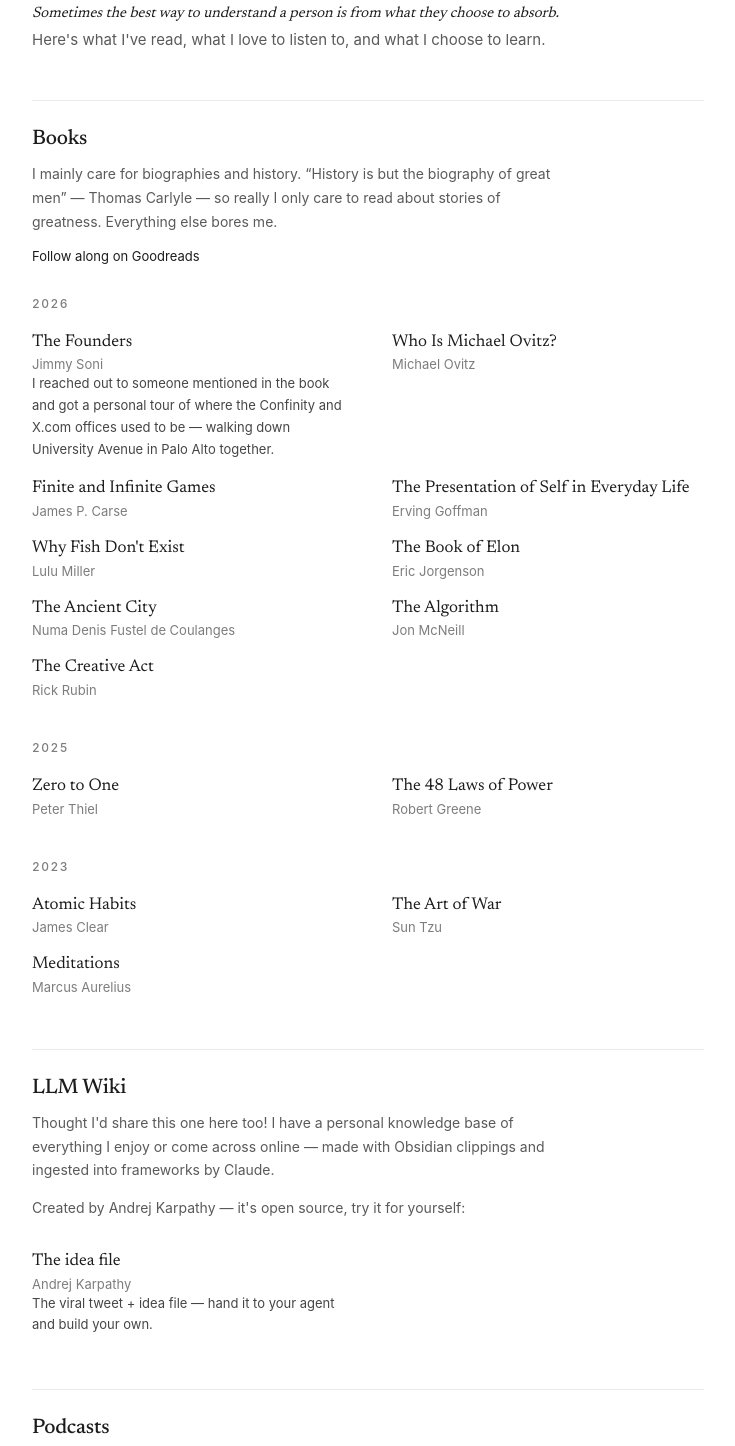
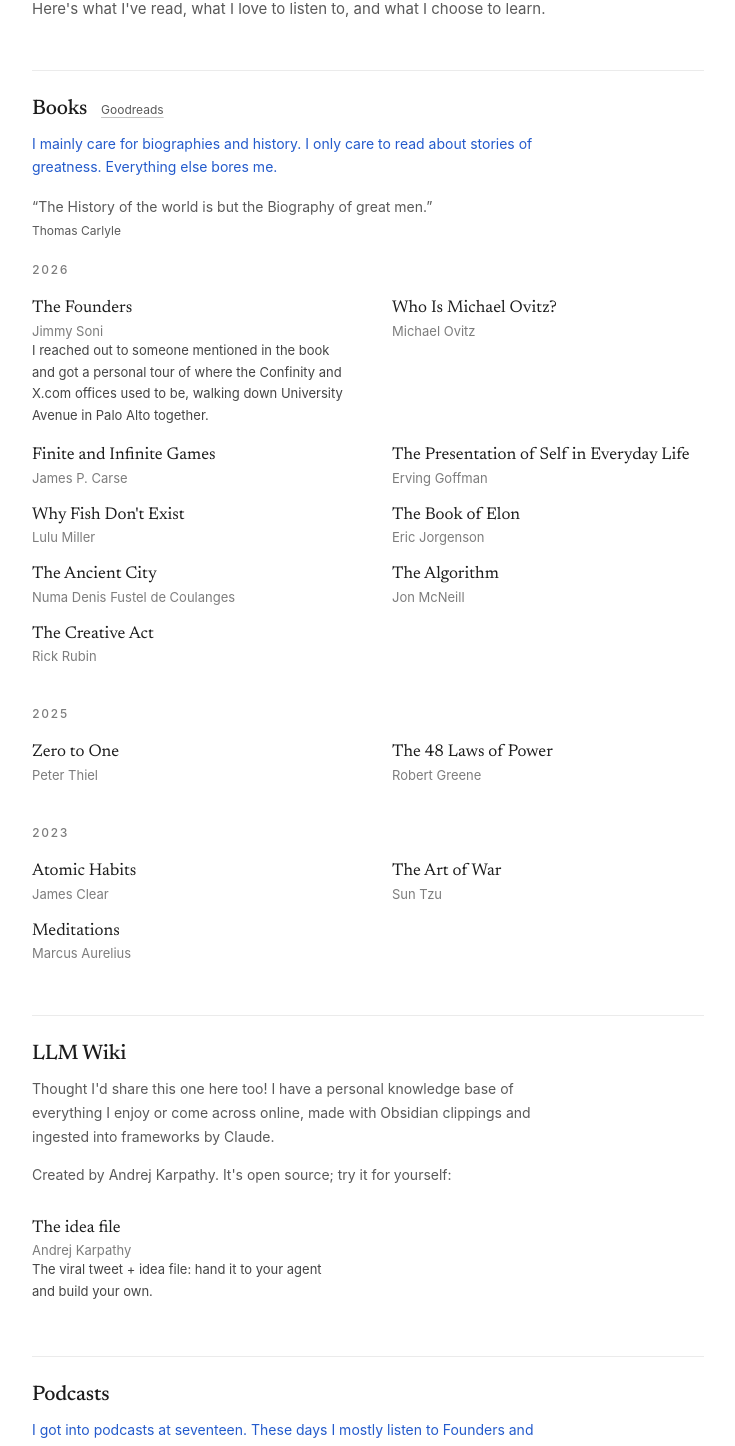
Before and after one commit to HenryAllen04/portfolio-site, a Next.js app: page / in a window 1280 px wide. Shown: the part 1113-2559 px from the top of the page, without its empty margins (272-1007 px from the left). Built offline with nearby package versions, Linux system fonts and the light colour scheme; a web font is replaced by a local one.

Commit message:
Tighten site copy and simplify the Books introduction (#5)

```diff
--- a/src/app/globals.css
+++ b/src/app/globals.css
@@ -1506,6 +1506,56 @@
   margin: 0 0 24px;
 }
 
+.diet-section-heading {
+  display: flex;
+  align-items: baseline;
+  flex-wrap: wrap;
+  gap: 8px 14px;
+  margin-bottom: 24px;
+}
+
+.diet-section-heading .diet-section-title {
+  margin-bottom: 0;
+}
+
+.diet-heading-link {
+  font-size: 12px;
+  color: var(--mono9);
+  text-decoration: underline;
+  text-underline-offset: 3px;
+  text-decoration-color: var(--mono6);
+}
+
+.diet-quote {
+  margin: -8px 0 24px;
+}
+
+.diet-quote p {
+  font-size: 14px;
+  line-height: 1.7;
+  color: var(--mono9);
+}
+
+.diet-quote footer {
+  margin-top: 4px;
+  padding: 0;
+  border: 0;
+  font-size: 12px;
+  color: var(--mono9);
+}
+
+.diet-quote cite {
+  font-style: normal;
+}
+
+.draft-copy {
+  color: #245bcc !important;
+}
+
+@media (prefers-color-scheme: dark) {
+  .draft-copy { color: #8aafff !important; }
+}
+
 .diet-blurb {
   font-size: 14px;
   line-height: 1.7;
--- a/src/app/page.tsx
+++ b/src/app/page.tsx
@@ -18,7 +18,7 @@
 ];
 
 const FACTS = [
-  "21 years old, British — yes I have the terrible accent and the great humour.",
+  "21 years old, British; yes I have the terrible accent and the great humour.",
   "Spent time recruiting for AI labs.",
   "Won many hackathons; also sold a company in a hackathon.",
   "I now enjoy getting to judge events like TreeHacks at Stanford!",
@@ -26,7 +26,6 @@
   "Never went to university.",
   "Got a job as an AI engineer at 19.",
   "I consider myself an artist in the Rick Rubin fashion.",
-  "ADHD.",
 ];
 
 function formatDate(iso: string) {
@@ -81,7 +80,7 @@
           </IntroItem>
           <IntroItem index={1}>
             <p className="home-bio">
-              <em>Welcome to my storage unit</em> — only that it&apos;s
+              <em>Welcome to my storage unit</em>, only that it&apos;s
               designed to be a glass box. The content I share here aims to be
               the purest expression of myself. I&apos;m currently enthralled by
               how shared opportunity will evolve; I&apos;m building Vultur to
@@ -157,27 +156,33 @@
           {dietSections.map((section) => (
             <div key={section.id} id={section.id} className="diet-section-block">
               <ScrollFade threshold={0.05}>
-                <h3 className="diet-section-title">{section.title}</h3>
+                <div className="diet-section-heading">
+                  <h3 className="diet-section-title">{section.title}</h3>
+                  {section.link && (
+                    <a
+                      href={section.link.href}
+                      rel="noopener"
+                      target="_blank"
+                      className="diet-heading-link"
+                    >
+                      {section.link.label}
+                    </a>
+                  )}
+                </div>
                 {section.blurb &&
                   (Array.isArray(section.blurb)
                     ? section.blurb
                     : [section.blurb]
                   ).map((para) => (
-                    <p key={para} className="diet-blurb">
+                    <p key={para} className={`diet-blurb${section.blurbIsDraft ? " draft-copy" : ""}`}>
                       {para}
                     </p>
                   ))}
-                {section.link && (
-                  <p className="diet-section-link">
-                    <a
-                      href={section.link.href}
-                      rel="noopener"
-                      target="_blank"
-                      className="link-reveal"
-                    >
-                      {section.link.label}
-                    </a>
-                  </p>
+                {section.quote && (
+                  <blockquote className="diet-quote" cite={section.quote.source}>
+                    <p>“{section.quote.text}”</p>
+                    <footer><cite>{section.quote.by}</cite></footer>
+                  </blockquote>
                 )}
               </ScrollFade>
               {section.groupByYear ? (
--- a/src/app/rss.xml/route.ts
+++ b/src/app/rss.xml/route.ts
@@ -31,7 +31,7 @@
   const xml = `<?xml version="1.0" encoding="UTF-8"?>
 <rss version="2.0">
 <channel>
-<title>Henry Allen — Writings</title>
+<title>Henry Allen: Writings</title>
 <link>${SITE_URL}</link>
 <description>Essays and thoughts.</description>
 ${items}
--- a/src/app/writing/against-templates/page.tsx
+++ b/src/app/writing/against-templates/page.tsx
@@ -29,13 +29,13 @@
         <p>
           A template optimises for the average case. It encodes the decisions
           someone else made for a problem that was almost, but not quite,
-          yours. Every default you accept is a decision you did not make —
+          yours. Every default you accept is a decision you did not make,
           and the decisions you do not make are exactly where the
           distinctiveness would have lived.
         </p>
         <p>
-          This site is built without one. The conventions it borrows — a
-          readable measure, a dated index — are borrowed because they serve
+          This site is built without one. The conventions it borrows (a
+          readable measure, a dated index) are borrowed because they serve
           the reader, not because they shipped in a starter kit.{" "}
           <strong>Everything else is a decision.</strong>
         </p>
--- a/src/lib/diet.ts
+++ b/src/lib/diet.ts
@@ -30,7 +30,10 @@
   title: string;
   /** Optional intro under the section heading — an array renders as multiple paragraphs. */
   blurb?: string | string[];
-  /** Optional small link rendered under the blurb (e.g. Goodreads). */
+  /** Marks rewritten wording in blue for review. */
+  blurbIsDraft?: boolean;
+  quote?: { text: string; by: string; source: string };
+  /** Optional small link beside the section heading (e.g. Goodreads). */
   link?: { label: string; href: string };
   groupByYear?: boolean;
   items: DietItem[];
@@ -41,9 +44,15 @@
     id: "diet-books",
     title: "Books",
     blurb:
-      "I mainly care for biographies and history. “History is but the biography of great men” — Thomas Carlyle — so really I only care to read about stories of greatness. Everything else bores me.",
+      "I mainly care for biographies and history. I only care to read about stories of greatness. Everything else bores me.",
+    blurbIsDraft: true,
+    quote: {
+      text: "The History of the world is but the Biography of great men.",
+      by: "Thomas Carlyle",
+      source: "https://www.gutenberg.org/files/1091/1091-h/1091-h.htm#link2H_4_0002",
+    },
     link: {
-      label: "Follow along on Goodreads",
+      label: "Goodreads",
       href: "https://www.goodreads.com/henryallen",
     },
     groupByYear: true,
@@ -52,7 +61,7 @@
         title: "The Founders",
         by: "Jimmy Soni",
         year: 2026,
-        note: "I reached out to someone mentioned in the book and got a personal tour of where the Confinity and X.com offices used to be — walking down University Avenue in Palo Alto together.",
+        note: "I reached out to someone mentioned in the book and got a personal tour of where the Confinity and X.com offices used to be, walking down University Avenue in Palo Alto together.",
       },
       { title: "Who Is Michael Ovitz?", by: "Michael Ovitz", year: 2026 },
       { title: "Finite and Infinite Games", by: "James P. Carse", year: 2026 },
@@ -77,14 +86,14 @@
     id: "diet-llm-wiki",
     title: "LLM Wiki",
     blurb: [
-      "Thought I'd share this one here too! I have a personal knowledge base of everything I enjoy or come across online — made with Obsidian clippings and ingested into frameworks by Claude.",
-      "Created by Andrej Karpathy — it's open source, try it for yourself:",
+      "Thought I'd share this one here too! I have a personal knowledge base of everything I enjoy or come across online, made with Obsidian clippings and ingested into frameworks by Claude.",
+      "Created by Andrej Karpathy. It's open source; try it for yourself:",
     ],
     items: [
       {
         title: "The idea file",
         by: "Andrej Karpathy",
-        note: "The viral tweet + idea file — hand it to your agent and build your own.",
+        note: "The viral tweet + idea file: hand it to your agent and build your own.",
         href: "https://x.com/karpathy/status/2040470801506541998",
       },
     ],
@@ -92,10 +101,8 @@
   {
     id: "diet-podcasts",
     title: "Podcasts",
-    blurb: [
-      "Learning to enjoy a podcast was one of the habits I picked up as a teenager that dramatically changed my life. I would drive to college at seventeen — an hour there and an hour back — and I replaced music with podcasts about health, entrepreneurship, philosophy. This period of my life gave me an acute awareness of the world's realities that I could not shy away from.",
-      "My taste is very similar today, although I only really have time to listen to Founders and like to take notes.",
-    ],
+    blurb: "I got into podcasts at seventeen. These days I mostly listen to Founders and take notes.",
+    blurbIsDraft: true,
     items: [
       {
         title: "Founders",
--- a/src/lib/writings.ts
+++ b/src/lib/writings.ts
@@ -19,7 +19,7 @@
 export function essayMetadata(slug: string): Metadata {
   const w = writings.find((x) => x.slug === slug);
   if (!w) return {};
-  const title = `${w.title} — Henry Allen`;
+  const title = `${w.title} | Henry Allen`;
   return {
     title,
     description: w.summary,
```
